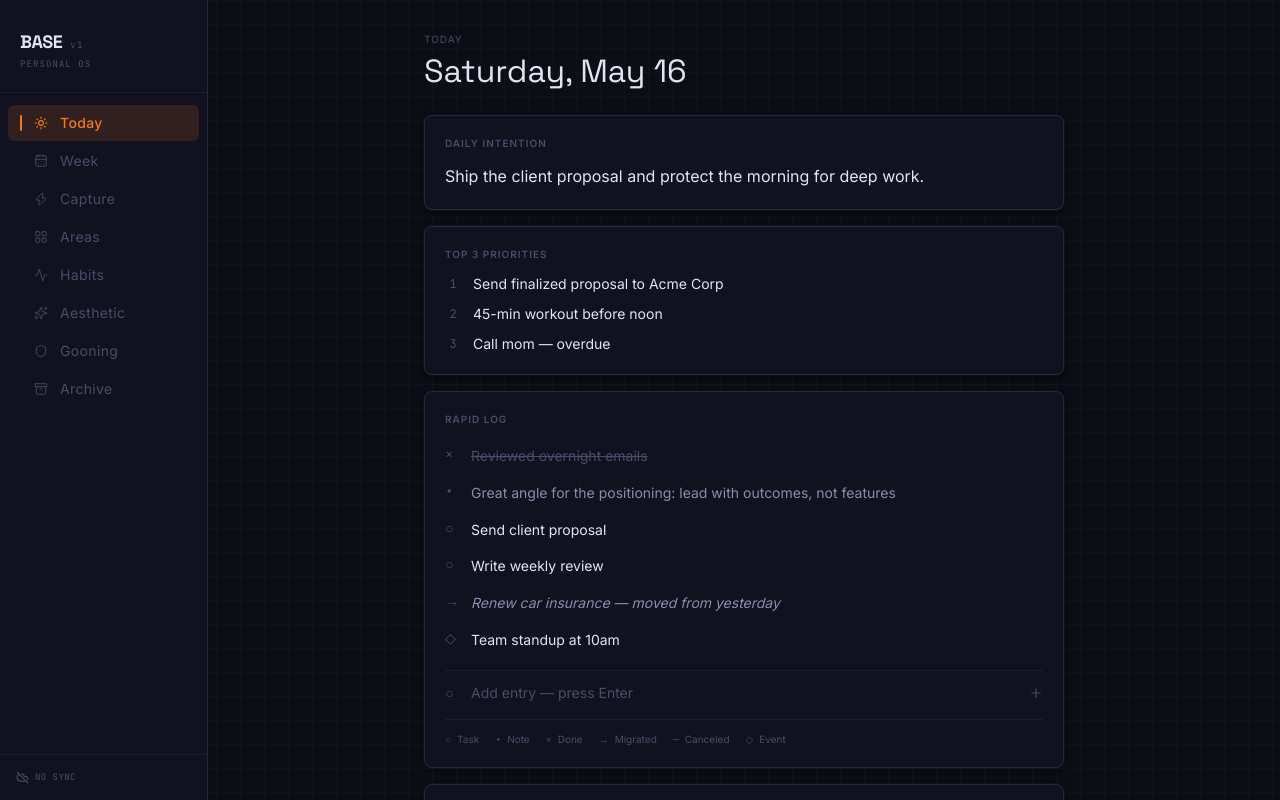
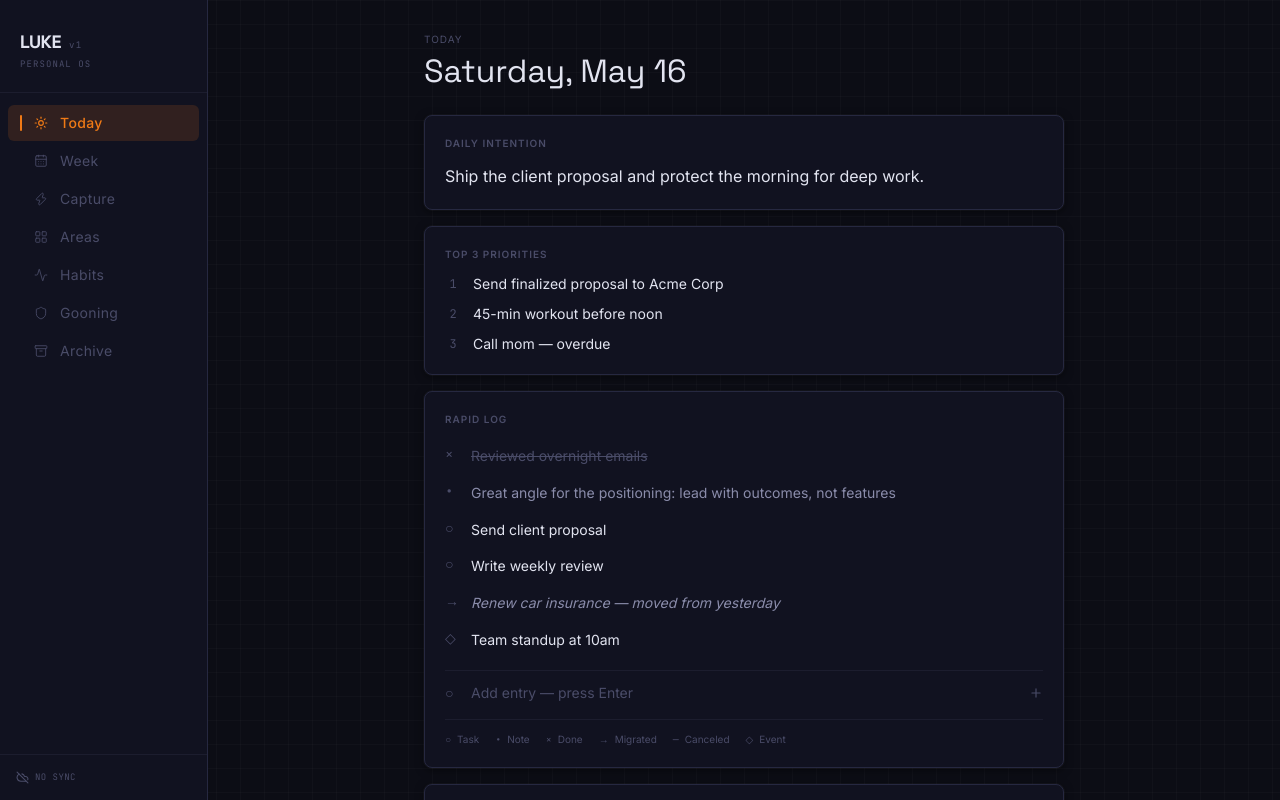
Before and after one commit to mtchap/base-app, a Next.js app: page / in a window 1280 px wide. Built offline with nearby package versions, Linux system fonts and the light colour scheme.

Commit message:
Luke variant — rename to Luke, remove Aesthetic section

```diff
--- a/app/layout.tsx
+++ b/app/layout.tsx
@@ -22,13 +22,13 @@ const jetbrainsMono = JetBrains_Mono({
 });
 
 export const metadata: Metadata = {
-  title: "Base",
+  title: "Luke",
   description: "Personal operating system. Life, health, and projects — in one place.",
   manifest: "/manifest.json",
   appleWebApp: {
     capable: true,
     statusBarStyle: "black-translucent",
-    title: "Base",
+    title: "Luke",
   },
 };
 
--- a/components/layout/AppLayout.tsx
+++ b/components/layout/AppLayout.tsx
@@ -9,7 +9,6 @@ import {
   LayoutGrid,
   Activity,
   Archive,
-  Sparkles,
   Shield,
 } from "lucide-react";
 import { cn } from "@/lib/cn";
@@ -22,7 +21,6 @@ const NAV = [
   { href: "/brain-dump",  label: "Capture",    Icon: Zap },
   { href: "/dashboard",   label: "Areas",      Icon: LayoutGrid },
   { href: "/habits",      label: "Habits",     Icon: Activity },
-  { href: "/looks",       label: "Aesthetic",  Icon: Sparkles },
   { href: "/gooning",     label: "Gooning",    Icon: Shield },
   { href: "/archive",     label: "Archive",    Icon: Archive },
 ] as const;
@@ -101,7 +99,7 @@ export default function AppLayout({ children }: { children: React.ReactNode }) {
         {/* Wordmark */}
         <div className="px-5 pt-7 pb-5 border-b border-border-light">
           <div className="flex items-baseline gap-2">
-            <span className="text-lg font-serif font-bold text-ink tracking-tight">BASE</span>
+            <span className="text-lg font-serif font-bold text-ink tracking-tight">LUKE</span>
             <span className="text-[9px] font-mono text-ink-3 tracking-[0.15em]">v1</span>
           </div>
           <p className="text-[9px] font-mono text-ink-3 mt-0.5 tracking-[0.12em] uppercase">
```
